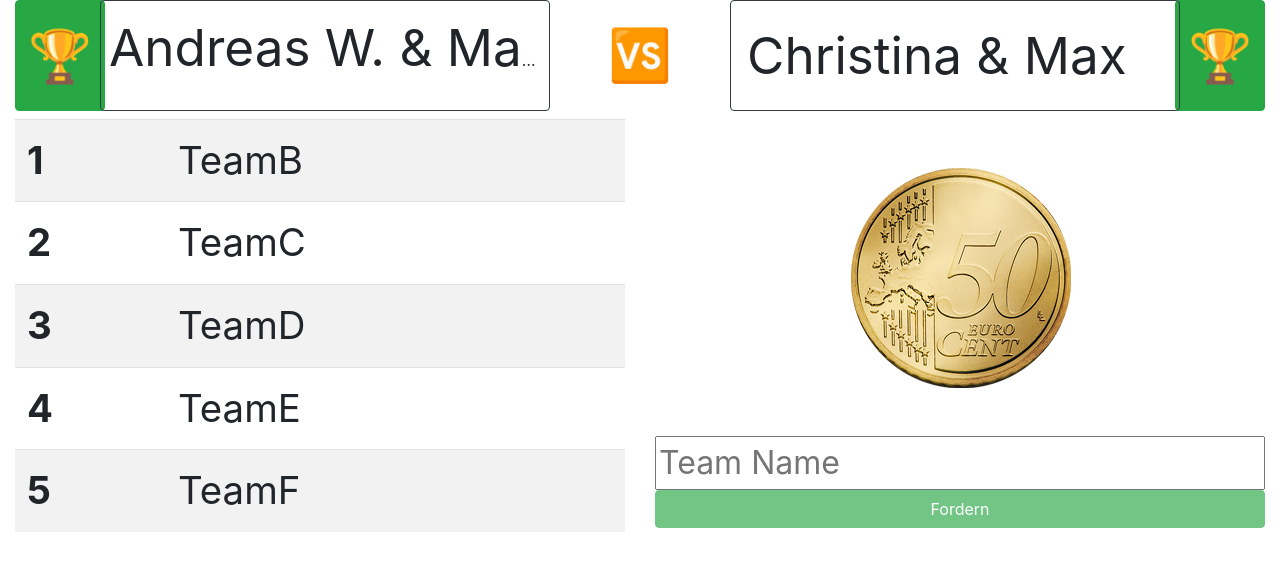
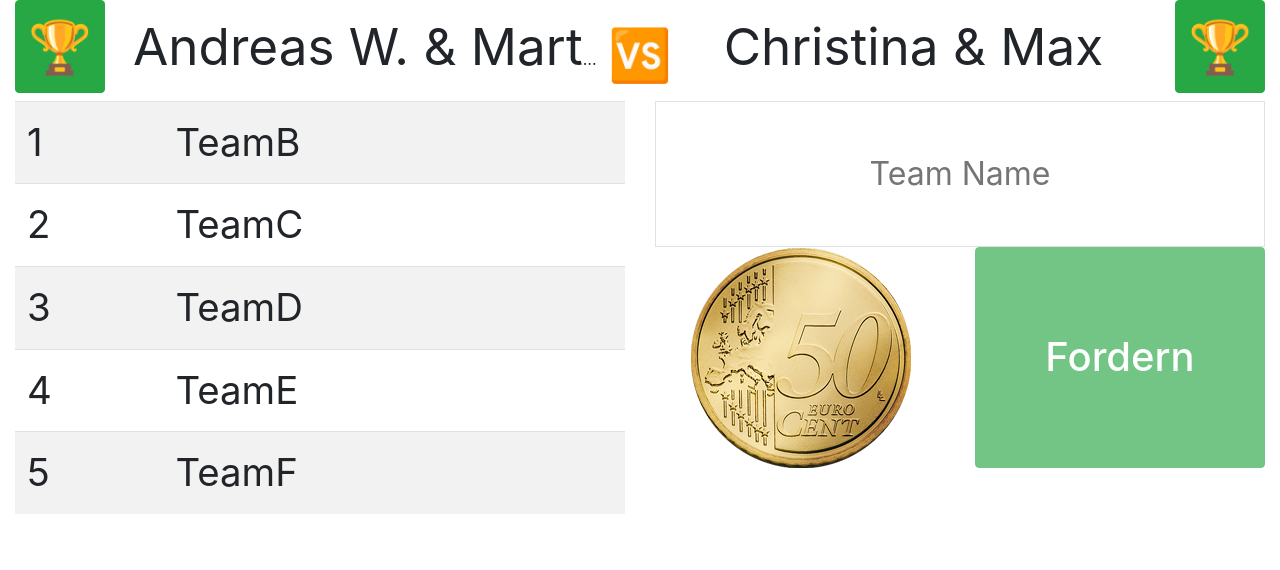
Before and after one commit to robinboehm/kickerlist, an Angular app: page / in a window 1280 px wide. Shown: the top 570 px of the page. Built offline with nearby package versions, Linux system fonts and the light colour scheme.

Commit message:
improve styling

```diff
--- a/src/app/active-teams/active-teams.component.html
+++ b/src/app/active-teams/active-teams.component.html
@@ -3,12 +3,16 @@
     <button class="btn w-100 h-100 btn btn-success" style="font-size: 4vw" (click)="triggerTeamWon(activeTeams[0])">🏆
     </button>
   </div>
-  <div class="row">
-    <div class="border border-dark rounded p-2 col-5" style="text-overflow: ellipsis; white-space: nowrap; overflow: hidden;">
+  <div class="row mx-auto mr-auto">
+    <div class="p-2 col text-center"
+         style="text-overflow: ellipsis; white-space: nowrap; overflow: hidden; width: 100%">
       <span style="font-size: 4vw;">{{activeTeams[0]?.name}}</span>
     </div>
-    <div style="font-size: 4vw" class="text-center col-2 pt-3">🆚</div>
-    <div class="border border-dark rounded p-3 col-5" style="text-overflow: ellipsis; white-space: nowrap; overflow: hidden;">
+
+    <div style="font-size: 4vw" class="text-center pt-3">🆚</div>
+
+    <div class="p-2 col text-center"
+         style="text-overflow: ellipsis; white-space: nowrap; overflow: hidden;">
       <span style="font-size: 4vw">{{activeTeams[1]?.name}}</span>
     </div>
   </div>
--- a/src/app/app.component.html
+++ b/src/app/app.component.html
@@ -11,11 +11,21 @@
       <team-list [waitingTeams]="game.waitingTeams"></team-list>
     </div>
     <div class="col-6 text-center">
-      <div class="p-5">
-        <img src="assets/img/50-cent.png" class="img img-fluid">
+      <div class="row">
+        <div class="col">
+        <input type="text" [(ngModel)]="name" placeholder="Team Name" class="border p-5 w-100" style="font-size: 200%;text-align:center;">
+        </div>
       </div>
-      <input type="text" [(ngModel)]="name" placeholder="Team Name" class="w-100" style="font-size: 200%">
-      <button [disabled]="!name.length" (click)="addTeam(name)" class="btn btn-success w-100">Fordern</button>
+      <div class="row">
+        <div class="col-6">
+          <img src="assets/img/50-cent.png" class="img img-fluid">
+        </div>
+        <div class="col-6">
+          <button [disabled]="!name.length" (click)="addTeam(name)" class="btn btn-success w-100 h-100">
+            <span class="h1">Fordern</span>
+          </button>
+        </div>
+      </div>
     </div>
   </div>
 </div>
--- a/src/app/team-list/team-list.component.html
+++ b/src/app/team-list/team-list.component.html
@@ -1,7 +1,7 @@
 <table class="table table-striped" style="font-size: 3vw">
   <tbody>
   <tr *ngFor="let team of waitingTeams;let i = index">
-    <th scope="row">{{i+1}}</th>
+    <td scope="row">{{i+1}}</td>
     <td>{{team.name}}</td>
   </tr>
   </tbody>
```
